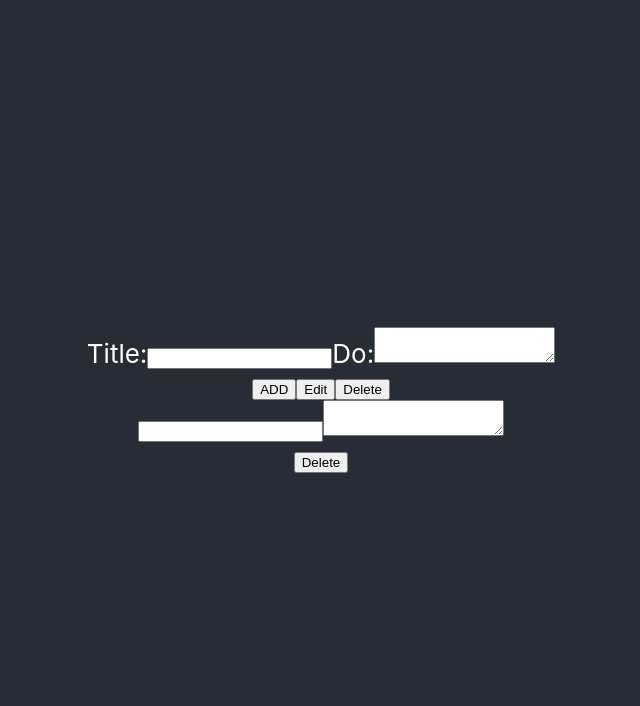
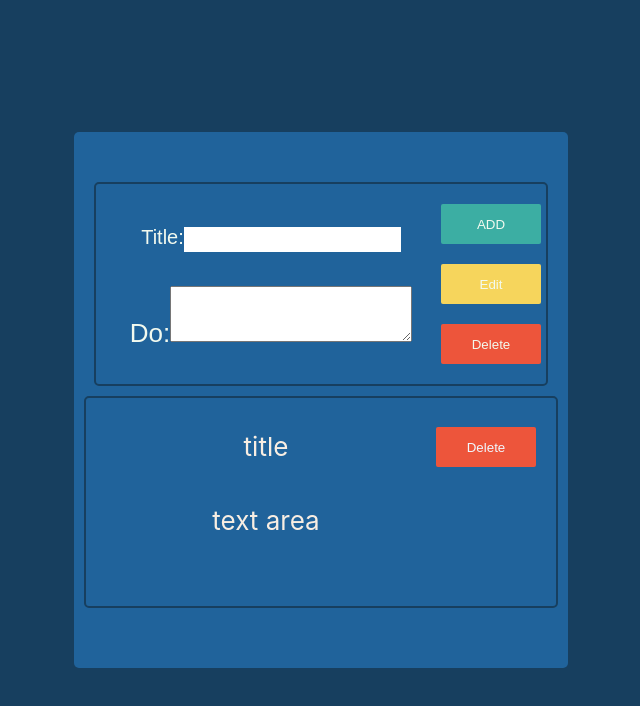
Before and after one commit to Haile-08/React_to_do_list, a React (Create React App) app in the folder list/: page / in a window 1280 px wide. Shown: the top 706 px of the page, without its empty margins (319-959 px from the left). Built offline with nearby package versions, Linux system fonts and the light colour scheme.

Commit message:
finished the css part

```diff
--- a/list/src/App.js
+++ b/list/src/App.js
@@ -6,8 +6,10 @@ function App() {
   return (
     <div className="App">
       <header className="App-header">
-        <Insert />
-        <View />
+        <div className="box-body">
+          <Insert />
+          <View />
+        </div>
       </header>
     </div>
   );
--- a/list/src/components/Insert/Insert.js
+++ b/list/src/components/Insert/Insert.js
@@ -1,26 +1,34 @@
 import React from "react";
+
+import "../../css/insert.css";
 
 function Insert() {
   return (
     <>
       <div className="box-insert">
         <div className="input">
-          <form>
+          <div className="top">
+            <form className="label-ti">
               <label>
                 Title:
                 <input type="text" />
               </label>
+            </form>
+          </div>
+          <div className="botm">
+            <form className="label-do">
               <label>
                 Do:
-              <textarea type="text" />
+                <textarea type="text" className="text" />
               </label>
             </form>
           </div>
+        </div>
         <div className="action">
           <div className="btns">
-            <button>ADD</button>
-            <button>Edit</button>
-            <button>Delete</button>
+            <button className="a">ADD</button>
+            <button className="e">Edit</button>
+            <button className="d">Delete</button>
           </div>
         </div>
       </div>
--- a/list/src/components/View/view.js
+++ b/list/src/components/View/view.js
@@ -1,15 +1,17 @@
 import React from "react";
+
+import "../../css/view.css";
 
 function View() {
   return (
     <>
       <div className="box-view">
         <div className="fbox">
-          <div className="text">
-            <input></input>
-            <textarea></textarea>
+          <div className="text-t">
+            <p className="ttext"> title</p>
+            <p className="ptext"> text area</p>
           </div>
-          <div className="btns">
+          <div className="btns-v">
             <button>Delete</button>
           </div>
         </div>
--- a/list/src/css/App.css
+++ b/list/src/css/App.css
@@ -14,7 +14,7 @@
 }
 
 .App-header {
-  background-color: #282c34;
+  background-color: #173f5f;
   min-height: 100vh;
   display: flex;
   flex-direction: column;
@@ -36,3 +36,12 @@
     transform: rotate(360deg);
   }
 }
+.box-body {
+  background-color: #20639b;
+  padding: 50px 0px;
+  height: fit-content;
+  display: flex;
+  flex-direction: column;
+  border-radius: 5px;
+  color: #f8eee3;
+}
--- a/list/src/css/insert.css
+++ b/list/src/css/insert.css
@@ -0,0 +1,96 @@
+.box-insert {
+  border: 2px solid#173f5f;
+  border-radius: 5px;
+  margin: 0px 20px;
+  display: flex;
+  padding: 10px 5px;
+  flex-direction: row;
+  justify-content: space-evenly;
+}
+
+.input {
+  display: flex;
+  flex-direction: column;
+  justify-content: space-evenly;
+  align-items: center;
+  color: #f2faef;
+}
+.label-ti {
+  width: 300px;
+
+  padding: 10px 10px;
+  margin: 0px 10px;
+  color: #f2faef;
+}
+.label-do {
+  width: 300px;
+
+  padding: 10px 10px;
+  margin: 0px 10px;
+}
+.label-ti label {
+  font-family: sans-serif, monospace;
+  font-size: 20px;
+  color: #f2faef;
+}
+.label-do label {
+  font-family: sans-serif, monospace;
+  font-family: 20px;
+  color: #f2faef;
+}
+.label-ti label input {
+  padding: 5px 20px;
+  outline: none;
+  border: none;
+  color: #f2faef;
+}
+.text {
+  width: 200px;
+  height: 100%;
+  padding: 12px 20px;
+  color: #f2faef;
+}
+
+.btns {
+  display: flex;
+  flex-direction: column;
+  justify-content: space-evenly;
+  align-items: center;
+  color: #f2faef;
+}
+.a {
+  background-color: rgb(60, 174, 163);
+  width: 100px;
+  height: 40px;
+  outline: none;
+  border: none;
+  border-radius: 2px;
+  color: #f2faef;
+  font-family: sans-serif, monospace;
+  margin: 10px 0px;
+  cursor: pointer;
+}
+.e {
+  background-color: rgb(246, 213, 92);
+  width: 100px;
+  height: 40px;
+  outline: none;
+  border: none;
+  border-radius: 2px;
+  color: #f2faef;
+  font-family: sans-serif, monospace;
+  margin: 10px 0px;
+  cursor: pointer;
+}
+.d {
+  background-color: rgb(237, 85, 59);
+  width: 100px;
+  height: 40px;
+  outline: none;
+  border: none;
+  border-radius: 2px;
+  color: #f2faef;
+  font-family: sans-serif, monospace;
+  margin: 10px 0px;
+  cursor: pointer;
+}
--- a/list/src/css/view.css
+++ b/list/src/css/view.css
@@ -0,0 +1,47 @@
+.box-view {
+  border: 2px solid#173f5f;
+  border-radius: 5px;
+  padding: 10px 10px;
+  margin: 10px 10px;
+}
+.fbox {
+  display: flex;
+  flex-direction: row;
+  align-items: center;
+}
+.text-t {
+  display: flex;
+  flex-direction: column;
+  align-items: center;
+  padding: 20px 0px;
+}
+.ttext {
+  margin: 0px 10px;
+
+  padding: 3px 10px;
+  width: 300px;
+}
+.ptext {
+  margin: 0px 10px;
+
+  padding: 40px 10px;
+  width: 300px;
+}
+.btns-v {
+  height: 170px;
+  display: flex;
+  flex-direction: column;
+  justify-content: flex-start;
+}
+.btns-v button {
+  background-color: rgb(237, 85, 59);
+  width: 100px;
+  height: 40px;
+  outline: none;
+  border: none;
+  border-radius: 2px;
+  color: aliceblue;
+  font-family: sans-serif, monospace;
+  margin: 10px 0px;
+  cursor: pointer;
+}
```
Lines whose indentation alone changed are shown as unchanged.
